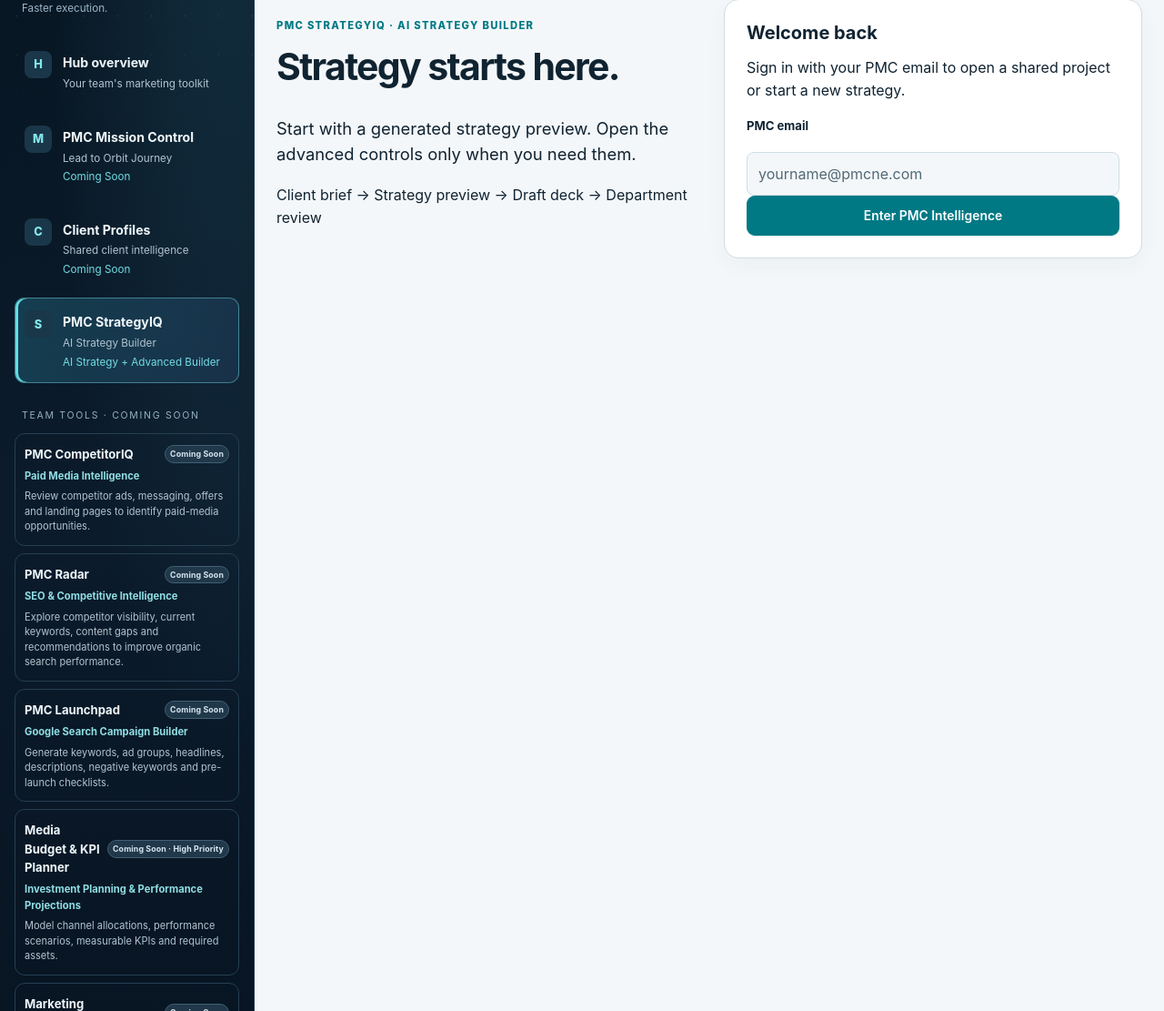
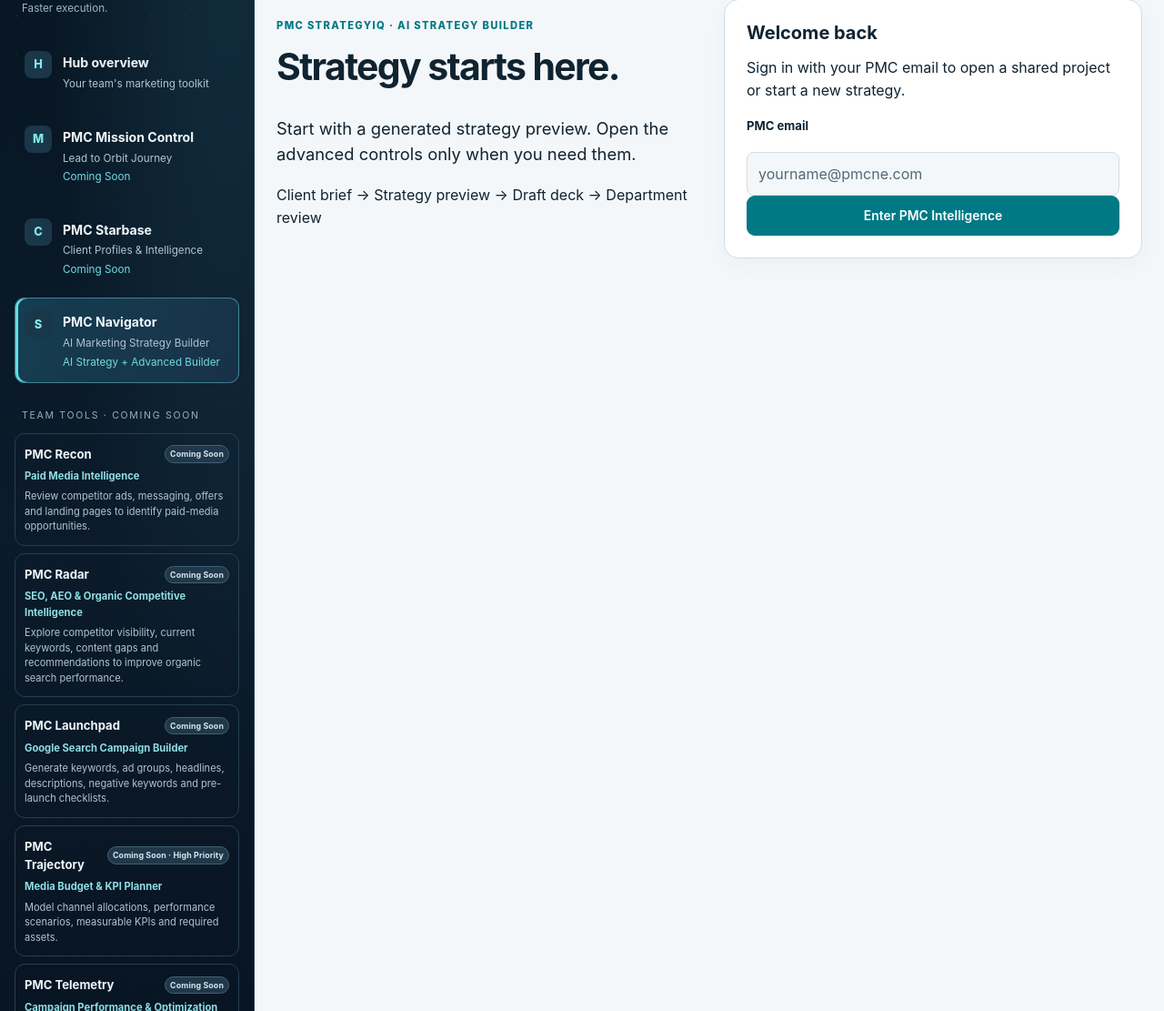
Before and after one commit to PMCMEDIA/pmc-intelligence, a Flask app: page / in a window 1280 px wide. Shown: the part 176-1287 px from the top of the page at 91% size. Run offline with Flask 3, Linux system fonts and the light colour scheme.

Commit message:
Apply approved space-themed names across Hub tools and client profiles

```diff
--- a/templates/hub_components.html
+++ b/templates/hub_components.html
@@ -1,10 +1,10 @@
 {% set tools = [
-  {'id':'competitoriq', 'name':'PMC CompetitorIQ', 'subtitle':'Paid Media Intelligence', 'intro':'Review competitor ads, messaging, offers and landing pages to identify paid-media opportunities.'},
-  {'id':'radar', 'name':'PMC Radar', 'subtitle':'SEO & Competitive Intelligence', 'intro':'Explore competitor visibility, current keywords, content gaps and recommendations to improve organic search performance.'},
+  {'id':'competitoriq', 'name':'PMC Recon', 'subtitle':'Paid Media Intelligence', 'intro':'Review competitor ads, messaging, offers and landing pages to identify paid-media opportunities.'},
+  {'id':'radar', 'name':'PMC Radar', 'subtitle':'SEO, AEO & Organic Competitive Intelligence', 'intro':'Explore competitor visibility, current keywords, content gaps and recommendations to improve organic search performance.'},
   {'id':'launchpad', 'name':'PMC Launchpad', 'subtitle':'Google Search Campaign Builder', 'intro':'Generate keywords, ad groups, headlines, descriptions, negative keywords and pre-launch checklists.'},
-  {'id':'budget', 'name':'Media Budget & KPI Planner', 'subtitle':'Investment Planning & Performance Projections', 'intro':'Model channel allocations, performance scenarios, measurable KPIs and required assets.'},
-  {'id':'performance', 'name':'Marketing Performance Analyzer', 'subtitle':'Reporting & Optimization', 'intro':'Turn campaign reports into performance insights, optimizations and next-step recommendations.'},
-  {'id':'audience', 'name':'Audience & Messaging Builder', 'subtitle':'Audience Strategy & Creative Direction', 'intro':'Build audience personas, positioning, messaging pillars and campaign creative angles.'},
+  {'id':'budget', 'name':'PMC Trajectory', 'subtitle':'Media Budget & KPI Planner', 'intro':'Model channel allocations, performance scenarios, measurable KPIs and required assets.'},
+  {'id':'performance', 'name':'PMC Telemetry', 'subtitle':'Campaign Performance & Optimization', 'intro':'Turn campaign reports into performance insights, optimizations and next-step recommendations.'},
+  {'id':'audience', 'name':'PMC Signal', 'subtitle':'Audience & Messaging Builder', 'intro':'Build audience personas, positioning, messaging pillars and campaign creative angles.'},
   {'id':'creative', 'name':'Creative Deliverables Planner', 'subtitle':'Production Planning', 'intro':'Translate the media strategy into production formats, assets and deliverables.'},
   {'id':'audit', 'name':'Campaign Launch Auditor', 'subtitle':'Launch Quality Assurance', 'intro':'Check conversion tracking, landing pages, UTMs, assets and launch readiness.'}
 ] %}
@@ -15,15 +15,15 @@
  <nav class="hub-primary-nav" aria-label="Main tools">
   <a href="#hub" data-hub-link="hub"><span class="nav-mark" aria-hidden="true">H</span><span><strong>Hub overview</strong><small>Your team's marketing toolkit</small></span></a>
   <a href="#mission" data-hub-link="mission"><span class="nav-mark" aria-hidden="true">M</span><span><strong>PMC Mission Control</strong><small>Lead to Orbit Journey</small><small class="nav-active-note">Coming Soon</small></span></a>
-  <a href="#clients" data-hub-link="clients"><span class="nav-mark" aria-hidden="true">C</span><span><strong>Client Profiles</strong><small>Shared client intelligence</small><small class="nav-active-note">Coming Soon</small></span></a>
-  <a href="#strategy" data-hub-link="strategy"><span class="nav-mark" aria-hidden="true">S</span><span><strong>PMC StrategyIQ</strong><small>AI Strategy Builder</small><small class="nav-active-note">AI Strategy + Advanced Builder</small></span></a>
+  <a href="#clients" data-hub-link="clients"><span class="nav-mark" aria-hidden="true">C</span><span><strong>PMC Starbase</strong><small>Client Profiles & Intelligence</small><small class="nav-active-note">Coming Soon</small></span></a>
+  <a href="#strategy" data-hub-link="strategy"><span class="nav-mark" aria-hidden="true">S</span><span><strong>PMC Navigator</strong><small>AI Marketing Strategy Builder</small><small class="nav-active-note">AI Strategy + Advanced Builder</small></span></a>
  </nav>
  <div class="sidebar-future"><p class="sidebar-section-label">Team tools · Coming Soon</p>
   <nav class="hub-future-nav" aria-label="Coming soon tools">
    {% for tool in tools %}<a href="#{{ tool.id }}" data-hub-link="{{ tool.id }}"><span class="tool-link-heading"><strong>{{ tool.name }}</strong><span class="coming-badge">{{ "Coming Soon · High Priority" if tool.id == "budget" else "Coming Soon" }}</span></span><span class="tool-subtitle">{{ tool.subtitle }}</span><span class="tool-intro">{{ tool.intro }}</span></a>{% endfor %}
   </nav>
  </div>
- <div class="sidebar-footer"><p>StrategyIQ is available now. Mission Control, Client Profiles and future tools are previews only.</p>{% if logged_in %}<a href="/logout" class="sidebar-signout">Sign out</a>{% else %}<a href="#strategy" data-hub-link="strategy" class="sidebar-signout">PMC team sign-in</a>{% endif %}<small>Hub navigation · hub-sidebar-1</small></div>
+ <div class="sidebar-footer"><p>StrategyIQ is available now. Mission Control, PMC Starbase and future tools are previews only.</p>{% if logged_in %}<a href="/logout" class="sidebar-signout">Sign out</a>{% else %}<a href="#strategy" data-hub-link="strategy" class="sidebar-signout">PMC team sign-in</a>{% endif %}<small>Hub navigation · hub-sidebar-1</small></div>
 </aside><div id="sidebarBackdrop" class="sidebar-backdrop" hidden aria-hidden="true"></div>
 {% endmacro %}
 {% macro hub_pages(logged_in) %}
@@ -32,12 +32,12 @@
  <div class="mission-subhead"><p class="mission-eyebrow">MISSION WORKSPACE</p><h2>Choose your mission</h2><p class="muted">One connected workspace. Shared client context, research and strategy.</p></div>
  <div class="mission-quick-grid">
   <article class="mission-quick-card"><span class="mission-icon" aria-hidden="true">◎</span><h3>Mission Control</h3><p>Lead journey management from discovery and pitch through the first 90 days and Orbit.</p><span class="mission-coming">Coming Soon</span><a href="#mission" data-hub-link="mission">Explore mission stages →</a></article>
-  <article class="mission-quick-card"><span class="mission-icon" aria-hidden="true">◈</span><h3>Client Profiles</h3><p>One shared source for client context, goals, markets and research across every future tool.</p><span class="mission-coming">Coming Soon</span><a href="#clients" data-hub-link="clients">Explore client profiles →</a></article>
-  <article class="mission-quick-card"><span class="mission-icon" aria-hidden="true">✦</span><h3>PMC StrategyIQ</h3><p>Generate and refine marketing strategies, budgets and presentation outlines in the existing workspace.</p><span class="hub-available">Available Now</span><a href="#strategy" data-hub-link="strategy">{{ 'Open StrategyIQ →' if logged_in else 'Sign in to StrategyIQ →' }}</a></article>
+  <article class="mission-quick-card"><span class="mission-icon" aria-hidden="true">◈</span><h3>PMC Starbase</h3><p>One shared source for client context, goals, markets and research across every future tool.</p><span class="mission-coming">Coming Soon</span><a href="#clients" data-hub-link="clients">Explore client profiles →</a></article>
+  <article class="mission-quick-card"><span class="mission-icon" aria-hidden="true">✦</span><h3>PMC Navigator</h3><p>Generate and refine marketing strategies, budgets and presentation outlines in the existing workspace.</p><span class="hub-available">Available Now</span><a href="#strategy" data-hub-link="strategy">{{ 'Open StrategyIQ →' if logged_in else 'Sign in to StrategyIQ →' }}</a></article>
  </div>
  <div class="mission-subhead"><p class="mission-eyebrow">THE FLIGHTPATH</p><h2>From first contact to orbit</h2><p class="muted">A planned connected journey, with milestone-based progress and human review.</p></div>
  <ol class="mission-track"><li>Contact</li><li>Discovery</li><li>Intelligence</li><li>Strategy</li><li>Pitch</li><li>Launch</li><li>First 90 Days</li><li>Orbit</li></ol>
- <article class="mission-featured"><div><span class="hub-available">AVAILABLE NOW</span><h2>PMC StrategyIQ</h2><p>Start building the strategy today. AI Strategy and Advanced Builder share the same project and support the larger Mission Control vision.</p></div><a class="button hub-primary-action" href="#strategy" data-hub-link="strategy">Open StrategyIQ →</a></article>
+ <article class="mission-featured"><div><span class="hub-available">AVAILABLE NOW</span><h2>PMC Navigator</h2><p>Start building the strategy today. AI Strategy and Advanced Builder share the same project and support the larger Mission Control vision.</p></div><a class="button hub-primary-action" href="#strategy" data-hub-link="strategy">Open StrategyIQ →</a></article>
  <div class="mission-subhead"><p class="mission-eyebrow">ON THE RADAR</p><h2>Coming Soon</h2><p class="muted">Future modules, designed to share client context and insight rather than operate as separate apps.</p></div>
  <div class="hub-tool-grid">{% for tool in tools %}<article class="card hub-tool-card"><span class="coming-badge">{{ "Coming Soon · High Priority" if tool.id == "budget" else "Coming Soon" }}</span><h3>{{ tool.name }}</h3><p class="tool-subtitle">{{ tool.subtitle }}</p><p>{{ tool.intro }}</p><a href="#{{ tool.id }}" data-hub-link="{{ tool.id }}">Explore planned tool →</a></article>{% endfor %}</div>
 </section>
@@ -55,6 +55,6 @@
  <p class="notice">Preview only. Shared client profiles are planned; existing StrategyIQ projects continue to work as before.</p><a class="button hub-primary-action" href="#strategy" data-hub-link="strategy">Open available StrategyIQ →</a></article>
 </section>
 {% for tool in tools %}
-<section id="tool-{{ tool.id }}" class="hub-panel" data-hub-panel="{{ tool.id }}" hidden aria-labelledby="title-{{ tool.id }}"><a href="#hub" data-hub-link="hub" class="hub-back">← Back to the hub</a><div class="card tool-preview"><span class="coming-badge">Coming Soon</span><h1 id="title-{{ tool.id }}" tabindex="-1">{{ tool.name }}</h1><p class="lead">{{ tool.subtitle }}</p><p>{{ tool.intro }}</p><p class="notice">This is a preview of a planned team tool, not an active service. No research or campaigns are generated from this page.</p>{% if tool.id == 'radar' %}<p class="muted">SEO/AEO remains part of the main StrategyIQ strategy builder. Radar will be a separate, dedicated research tool; verified or connected data will be needed for current rankings.</p>{% elif tool.id == 'competitoriq' %}<p class="muted">The planned research will distinguish observed competitor activity from estimates and items requiring verification.</p>{% else %}<p class="muted">Campaign recommendations will require team review before launch. This preview does not publish ads or spend campaign budget.</p>{% endif %}<a href="#strategy" data-hub-link="strategy" class="button hub-primary-action">{{ 'Continue in PMC StrategyIQ' if logged_in else 'Sign in to PMC StrategyIQ' }}</a></div></section>
+<section id="tool-{{ tool.id }}" class="hub-panel" data-hub-panel="{{ tool.id }}" hidden aria-labelledby="title-{{ tool.id }}"><a href="#hub" data-hub-link="hub" class="hub-back">← Back to the hub</a><div class="card tool-preview"><span class="coming-badge">Coming Soon</span><h1 id="title-{{ tool.id }}" tabindex="-1">{{ tool.name }}</h1><p class="lead">{{ tool.subtitle }}</p><p>{{ tool.intro }}</p><p class="notice">This is a preview of a planned team tool, not an active service. No research or campaigns are generated from this page.</p>{% if tool.id == 'radar' %}<p class="muted">SEO/AEO remains part of the main StrategyIQ strategy builder. Radar will be a separate, dedicated research tool; verified or connected data will be needed for current rankings.</p>{% elif tool.id == 'competitoriq' %}<p class="muted">The planned research will distinguish observed competitor activity from estimates and items requiring verification.</p>{% else %}<p class="muted">Campaign recommendations will require team review before launch. This preview does not publish ads or spend campaign budget.</p>{% endif %}<a href="#strategy" data-hub-link="strategy" class="button hub-primary-action">{{ 'Continue in PMC Navigator' if logged_in else 'Sign in to PMC Navigator' }}</a></div></section>
 {% endfor %}
 {% endmacro %}
```
